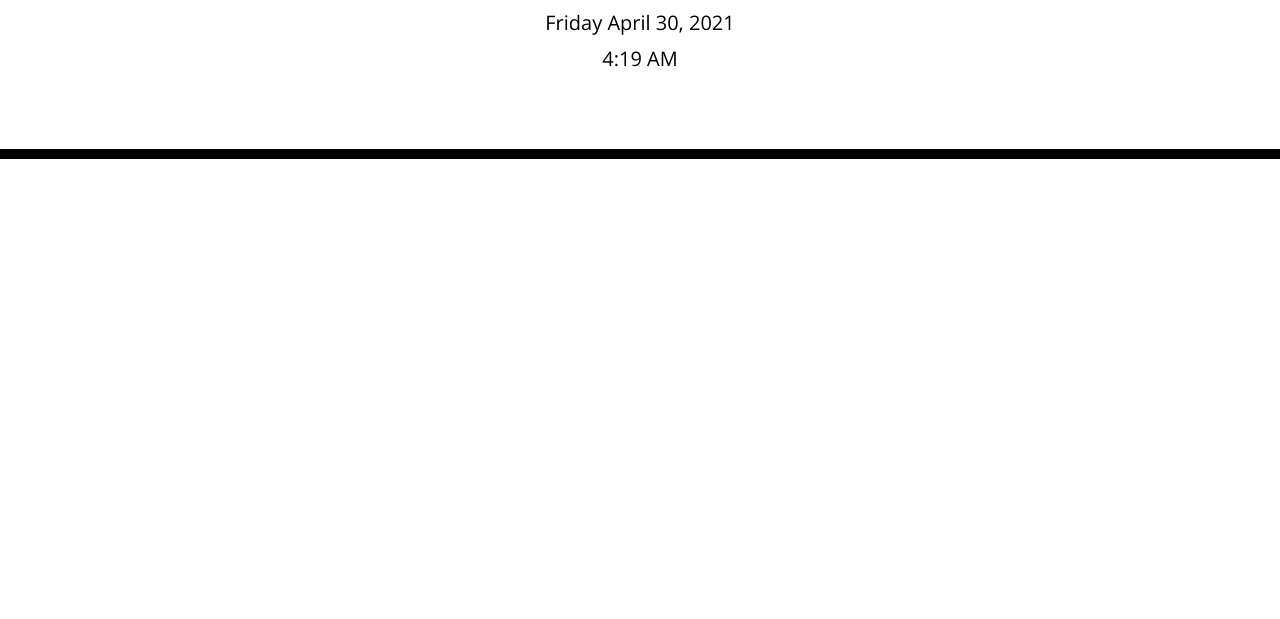
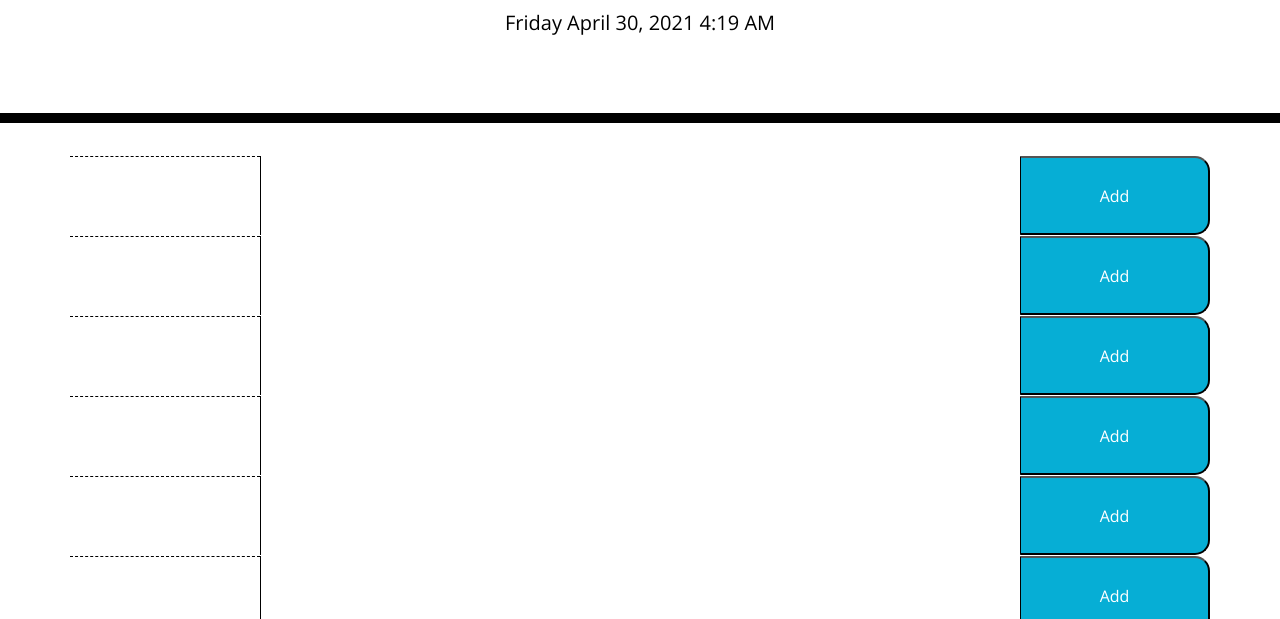
Before and after one commit to Jimmant91/Workday-Scheduler, a plain HTML site: page index.html in a window 1280 px wide. Shown: the part 181-800 px from the top of the page. Drawn offline with nearby package versions, Linux system fonts and the light colour scheme.

Commit message:
made grid container with combo of jquery and bootstrap

```diff
--- a/assets/script.js
+++ b/assets/script.js
@@ -1,5 +1,21 @@
-var currentDay = moment().format("dddd LL");
+// page date and time
+var currentDay = moment().format("dddd LL LT");
 $("#currentDay").append(currentDay);
 
-var currentTime = moment().format("LT")
-$("#currentTime").append(currentTime)
+// possible grid container
+for (var i = 0; i < 9; i++) {
+    $('.container').append(
+        $(`<div id="row-0${i+1}"class="row time-block">
+
+            <div id="time-0${i+1}"
+            class="col-2 hour">
+            </div>
+
+            <textarea id="text-0${i+1}"
+            class="col-8">
+            </textarea>
+
+            <button class="col-2 saveBtn">Add</button>
+
+        </div>`))
+}
--- a/index.html
+++ b/index.html
@@ -27,10 +27,9 @@
       <h1 class="display-3">Work Day Scheduler</h1>
       <p class="lead">A simple calendar app for scheduling your work day</p>
       <p id="currentDay" class="lead"></p>
-      <p id="currentTime" class="lead"></p>
     </header>
-    <div class="container">
-      <!-- Timeblocks go here -->
+    <div class="container container-fluid">
+
     </div>
 
     <script src="https://cdnjs.cloudflare.com/ajax/libs/jquery/3.2.1/jquery.min.js"></script>
```
